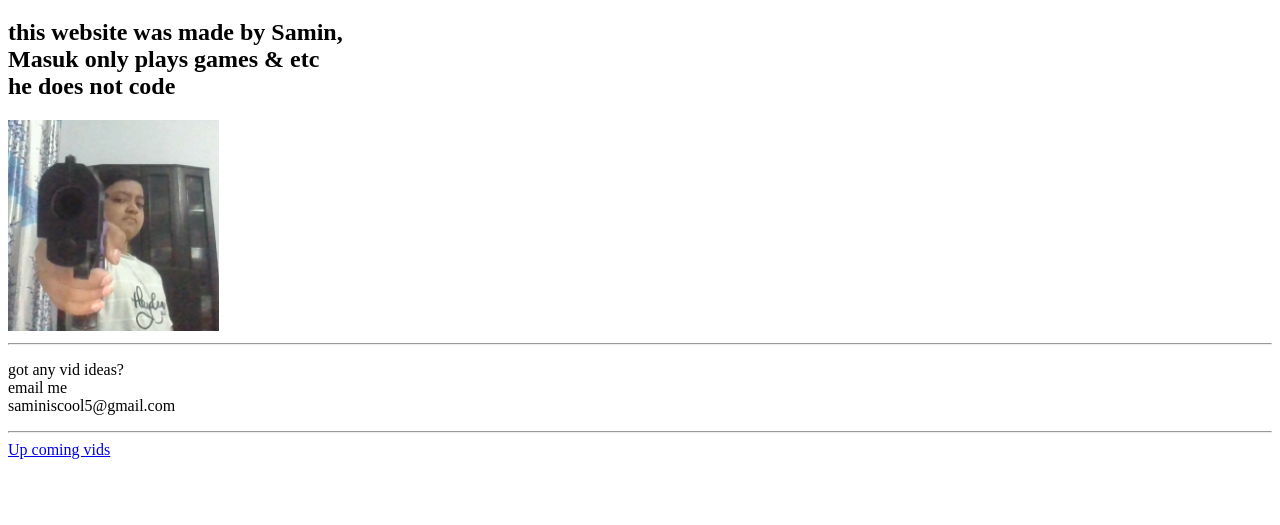
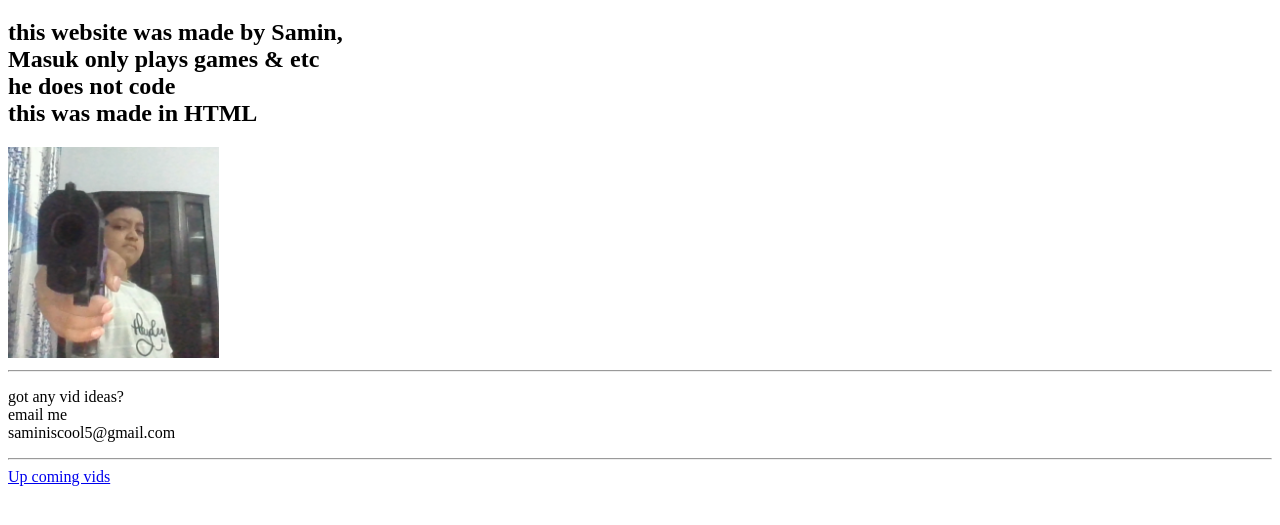
Before and after one commit to SaminYT5/SaminAndMasuksWebsite, a plain HTML site: page index.html in a window 1280 px wide. Shown: the part 61-586 px from the top of the page. Drawn offline with Linux system fonts and the light colour scheme.

Commit message:
Add files via upload

```diff
--- a/index.html
+++ b/index.html
@@ -6,7 +6,7 @@
 </head>
 <body>
 <h1>Samin & Masuk's Website</h1>
-<h2>this website was made by Samin,<br>Masuk only plays games & etc<br>he does not code</h2>
+<h2>this website was made by Samin,<br>Masuk only plays games & etc<br>he does not code<br>this was made in HTML</h2>
 <img src="Samin.png" width="211" height="211" alt="Samin with a TOY GUN" title="Im Samin & i have a TOY GUN">
 <hr>
 <p>got any vid ideas?<br>email me<br>saminiscool5@gmail.com</p>
```
